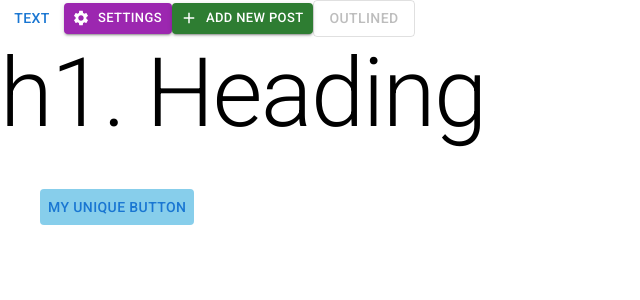
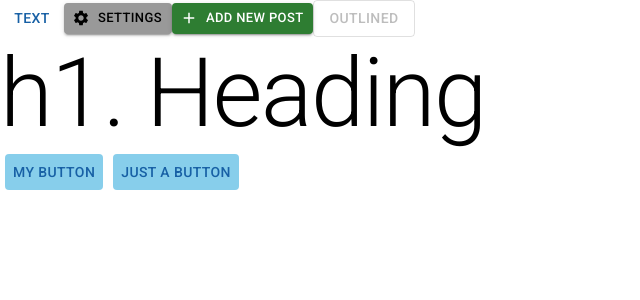
Before and after one commit to akashhsiv/mui, a React (Create React App) app in the folder mui/: page / in a window 1280 px wide. Shown: the top 300 px of the page, without its empty margins (0-640 px from the left). Built offline with nearby package versions, Linux system fonts and the light colour scheme.

Commit message:
frontend updated

```diff
--- a/mui/src/App.js
+++ b/mui/src/App.js
@@ -1,9 +1,23 @@
 import logo from './logo.svg';
 import './App.css';
-import { Button,Typography} from "@mui/material";
+import { Button, Typography } from "@mui/material";
 import { Add, Settings } from '@mui/icons-material';
+import styled from '@emotion/styled';
 
 function App() {
+  const BlueButton = styled(Button)({
+    backgroundColor: "skyblue",
+    color: "888",
+    margin: 5,
+    "&:hover": {
+      backgroundColor: "lightblue"
+    },
+    "&:disabled": {
+      backgroundColor: "grey",
+      color: "white"
+    }
+  });
+
   return (
     <div>
       <Button variant="text">
@@ -12,7 +26,7 @@ function App() {
 
       <Button startIcon={<Settings />}
         variant="contained"
-        color="secondary"
+        color="otherColor"
         size="small"
       >
         Settings
@@ -29,24 +43,13 @@ function App() {
       <Button variant="outlined" disabled>
         Outlined
       </Button>
-    <Typography variant="h1" component="p">
-    h1. Heading
-  </Typography>
-  <Button varient="contained" sx={{
-    backgroundColor:"skyblue",
-    color:"888",
-    margin:5,
-   "&:hover":{
-    backgroundColor:"lightblue"
-   },
-   "&:disabled":{
-    backgroundColor:"grey",
-    color:"white"
-   }
 
-  }}>My Unique Button
-  </Button>
+      <Typography variant="h1" component="p">
+        h1. Heading
+      </Typography>
 
+      <BlueButton>my button</BlueButton>
+      <BlueButton>just a button</BlueButton>
     </div>
   );
 }
--- a/mui/src/index.js
+++ b/mui/src/index.js
@@ -2,10 +2,15 @@ import React from 'react';
 import ReactDOM from 'react-dom/client';
 import App from './App';
 import reportWebVitals from './reportWebVitals';
+import {theme} from "./theme"
+import { ThemeProvider } from '@emotion/react';
 
 const root = ReactDOM.createRoot(document.getElementById('root'));
 root.render(
   <React.StrictMode>
-    <App />
+    <ThemeProvider theme={theme}>
+        <App />
+    </ThemeProvider>
+
   </React.StrictMode>
 );
--- /dev/null
+++ b/mui/src/theme.js
@@ -0,0 +1,16 @@
+import {createTheme} from "@mui/material";
+
+export const theme = createTheme ({
+    palette:{
+        primary:{
+            main:"#1760a5",
+            light:"skyblue"
+        },
+        secondary:{
+            main:"#15c630"
+        },
+        otherColor:{
+            main:"#999"
+        }
+    }
+})
```
